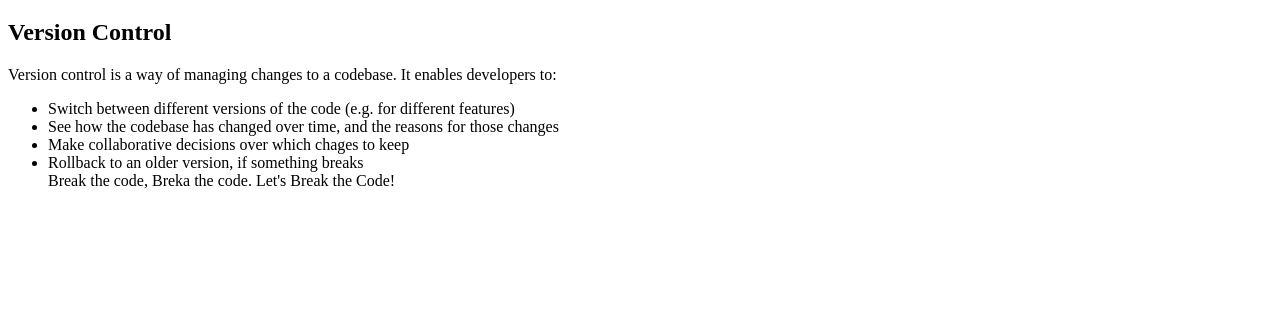
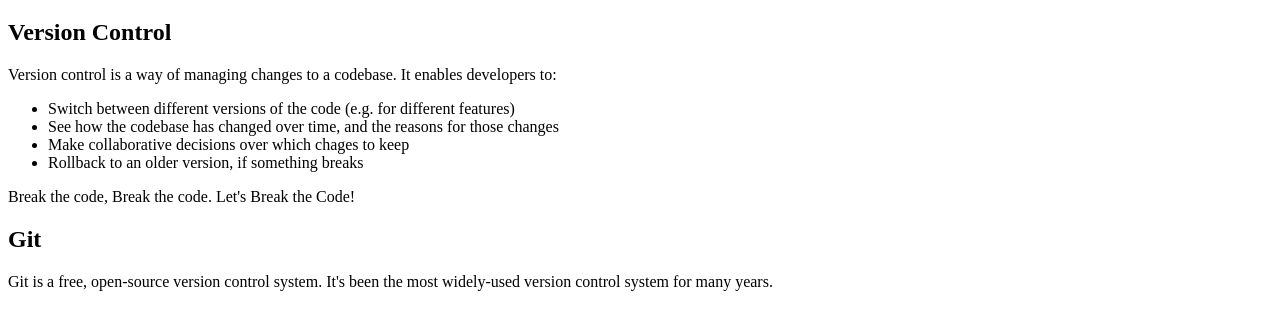
Before and after one commit to jwadyer/git-notes, a plain HTML site: page index.html in a window 1280 px wide. Shown: the part 81-410 px from the top of the page. Drawn offline with Linux system fonts and the light colour scheme.

Commit message:
Changes at end of session...

```diff
--- a/index.html
+++ b/index.html
@@ -12,8 +12,11 @@
       <li>See how the codebase has changed over time, and the reasons for those changes</li>
       <li>Make collaborative decisions over which chages to keep</li>
       <li> Rollback to an older version, if something breaks</li>
+    </ul>
+    Break the code, Break the code. Let's Break the Code!
+  </p>
 
-    Break the code, Breka the code. Let's Break the Code!
-    </ul>
-  </p>
+  <h2> Git</h2>
+
+  <p>Git is a free, open-source version control system. It's been the most widely-used version control system for many years.</p>
    </body>
```
